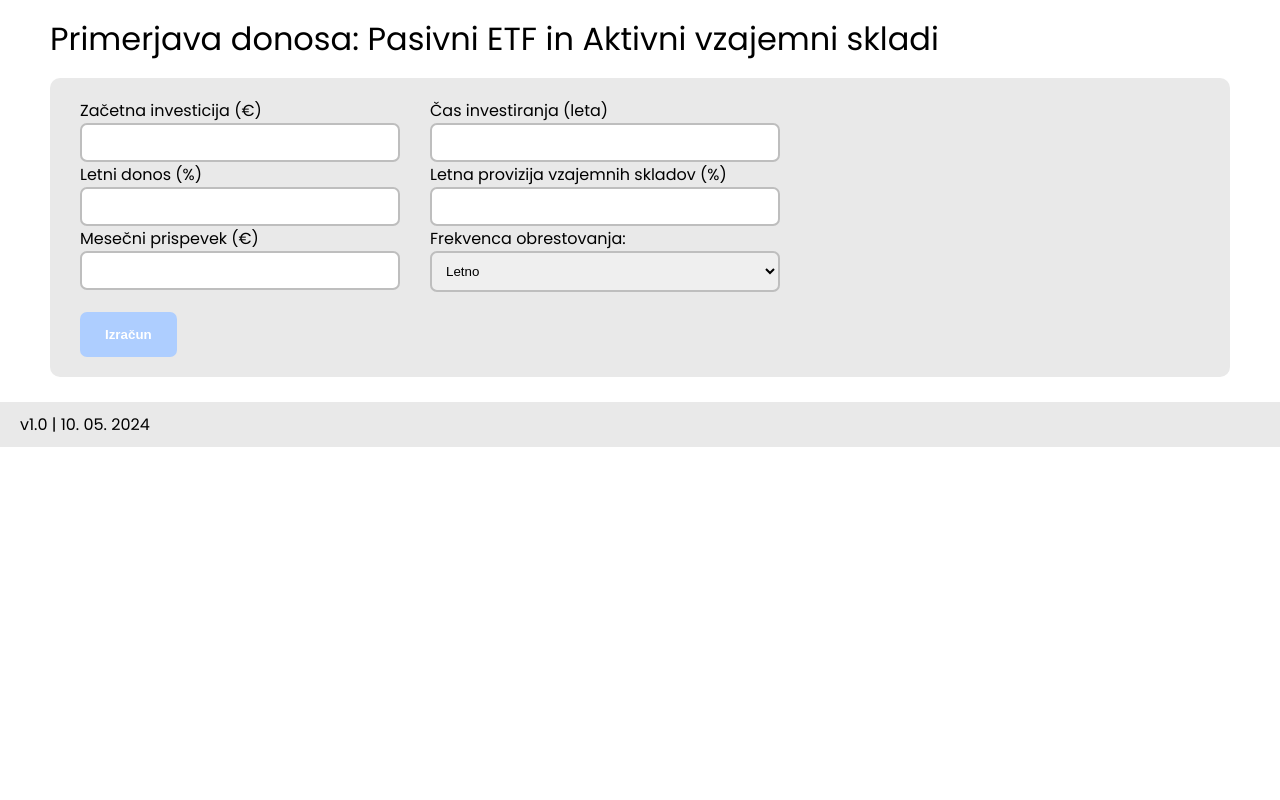
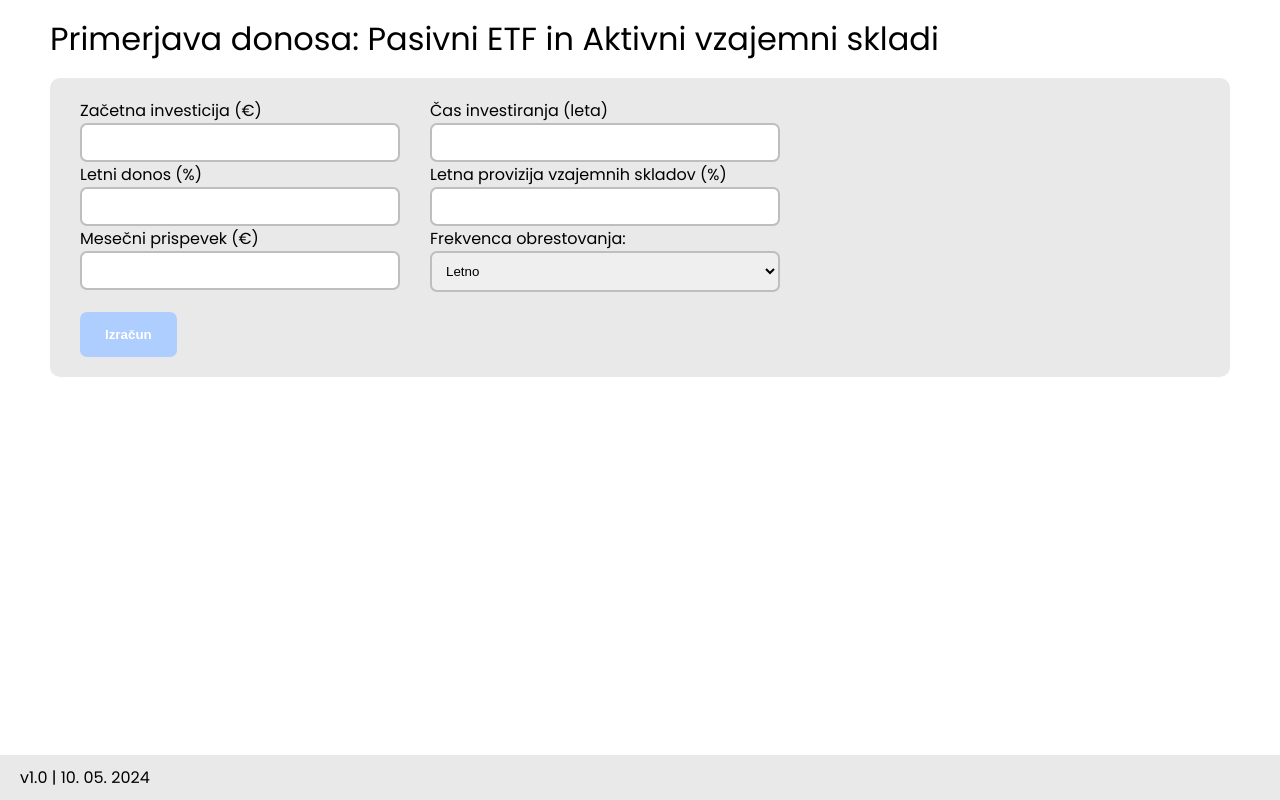
Before and after one commit to Zankooo/React-investing, a React (Create React App) app: page / in a window 1280 px wide. Built offline with nearby package versions, Linux system fonts and the light colour scheme.

Commit message:
fixed footer position

```diff
--- a/src/App.css
+++ b/src/App.css
@@ -12,12 +12,19 @@
 
 body {
 	font-family: "Poppins", sans-serif;
-	height: auto;
+	height: 100vh;
 }
 
 h1 {
   font-weight: 400;
   line-height: 1.2em;
+}
+
+.page {
+  display: flex;
+  min-height: 100vh;
+  flex-direction: column;
+  justify-content: space-between;
 }
 
 .container {
@@ -98,7 +105,6 @@ h1 {
 }
 
 .footer {
-  position: relative;
   left: 0;
   bottom: 0;
   width: 100%;
--- a/src/App.jsx
+++ b/src/App.jsx
@@ -192,7 +192,7 @@ function App() {
 
 //----------------------------------------------------------------------
   return (
-    <>
+    <div className='page'>
       <div className='container'>
       <div className="header">
         <h1>Primerjava donosa: Pasivni ETF in Aktivni vzajemni skladi</h1>
@@ -269,7 +269,7 @@ function App() {
     <footer className='footer'>
       v1.0 | 10. 05. 2024
     </footer>
-    </>
+    </div>
 
   );
 }
```
